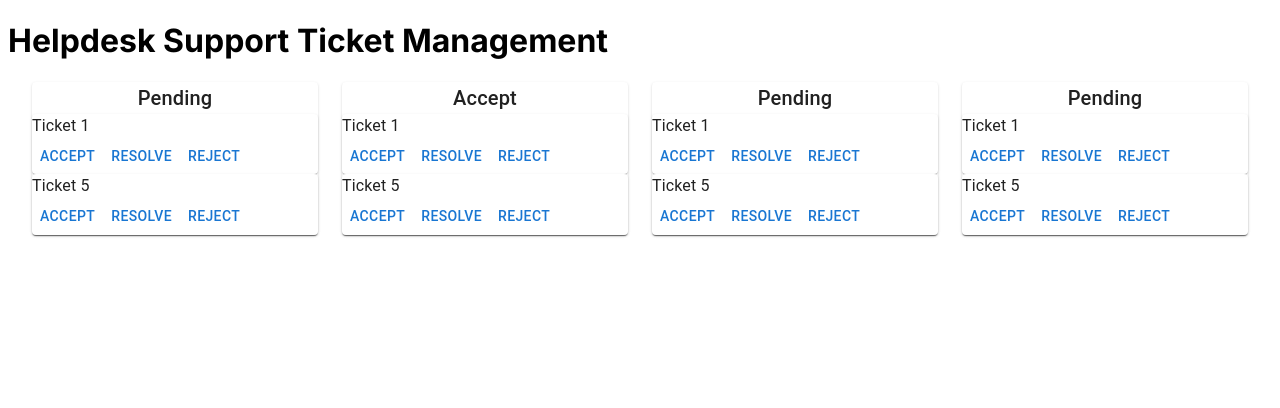
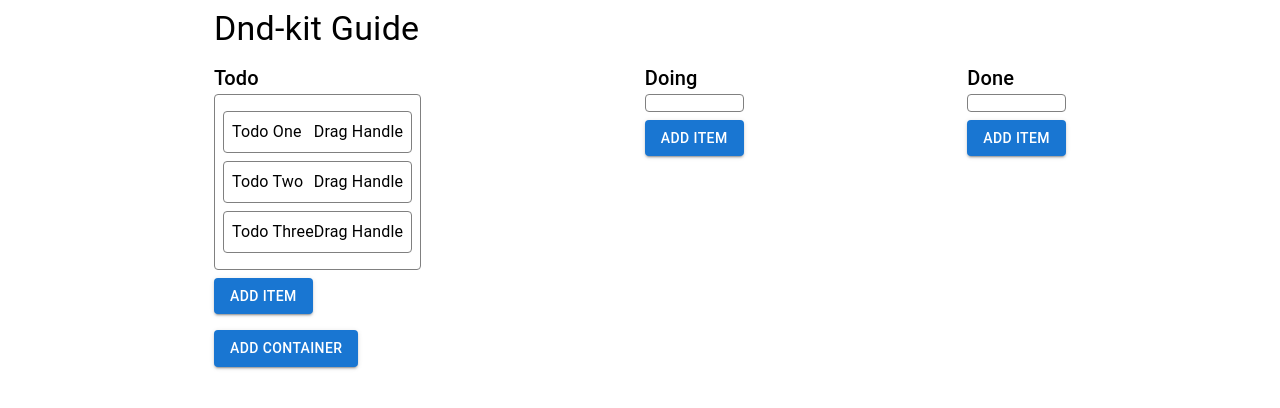
Before and after one commit to Tezigudo/ticket-helpdesk, a Next.js app: page / in a window 1280 px wide. Shown: the top 408 px of the page. Built offline with nearby package versions, Linux system fonts and the light colour scheme.

Commit message:
add somehthing to implement more

```diff
--- a/package.json
+++ b/package.json
@@ -12,11 +12,13 @@
     "@emotion/react": "^11.11.4",
     "@emotion/styled": "^11.11.5",
     "@mui/material": "^5.15.15",
+    "@mui/styles": "^5.15.15",
     "@prisma/client": "^5.12.1",
     "axios": "^1.6.8",
     "next": "14.1.4",
     "prisma": "^5.12.1",
     "react": "^18",
+    "react-beautiful-dnd": "^13.1.1",
     "react-dom": "^18"
   },
   "devDependencies": {
--- a/src/components/Board.tsx
+++ b/src/components/Board.tsx
@@ -26,6 +26,32 @@ const KanbanBoard: React.FC<KanbanBoardProps> = ({ tickets }) => {
     <Container maxWidth="xl">
       <Grid container spacing={3}>
         <Grid item xs={3}>
+          <Paper elevation={10}>
+            <Typography variant="h6" align="center">Pending</Typography>
+            {pendingTickets.map(ticket => (
+              <Paper key={ticket.id}>
+                <Typography>{ticket.title}</Typography>
+                <Button onClick={() => handleUpdateTicket(ticket.id, 'accepted')}>Accept</Button>
+                <Button onClick={() => handleUpdateTicket(ticket.id, 'resolved')}>Resolve</Button>
+                <Button onClick={() => handleUpdateTicket(ticket.id, 'rejected')}>Reject</Button>
+              </Paper>
+            ))}
+          </Paper>
+        </Grid>
+        {/* <Grid item xs={3}>
+          <Paper>
+            <Typography variant="h6" align="center">Accept</Typography>
+            {pendingTickets.map(ticket => (
+              <Paper key={ticket.id}>
+                <Typography>{ticket.title}</Typography>
+                <Button onClick={() => handleUpdateTicket(ticket.id, 'accepted')}>Accept</Button>
+                <Button onClick={() => handleUpdateTicket(ticket.id, 'resolved')}>Resolve</Button>
+                <Button onClick={() => handleUpdateTicket(ticket.id, 'rejected')}>Reject</Button>
+              </Paper>
+            ))}
+          </Paper>
+        </Grid> */}
+        {/* <Grid item xs={3}>
           <Paper>
             <Typography variant="h6" align="center">Pending</Typography>
             {pendingTickets.map(ticket => (
@@ -37,21 +63,8 @@ const KanbanBoard: React.FC<KanbanBoardProps> = ({ tickets }) => {
               </Paper>
             ))}
           </Paper>
-        </Grid>
-        <Grid item xs={3}>
-          <Paper>
-            <Typography variant="h6" align="center">Accept</Typography>
-            {pendingTickets.map(ticket => (
-              <Paper key={ticket.id}>
-                <Typography>{ticket.title}</Typography>
-                <Button onClick={() => handleUpdateTicket(ticket.id, 'accepted')}>Accept</Button>
-                <Button onClick={() => handleUpdateTicket(ticket.id, 'resolved')}>Resolve</Button>
-                <Button onClick={() => handleUpdateTicket(ticket.id, 'rejected')}>Reject</Button>
-              </Paper>
-            ))}
-          </Paper>
-        </Grid>
-        <Grid item xs={3}>
+        </Grid> */}
+        {/* <Grid item xs={3}>
           <Paper>
             <Typography variant="h6" align="center">Pending</Typography>
             {pendingTickets.map(ticket => (
@@ -63,21 +76,7 @@ const KanbanBoard: React.FC<KanbanBoardProps> = ({ tickets }) => {
               </Paper>
             ))}
           </Paper>
-        </Grid>
-        <Grid item xs={3}>
-          <Paper>
-            <Typography variant="h6" align="center">Pending</Typography>
-            {pendingTickets.map(ticket => (
-              <Paper key={ticket.id}>
-                <Typography>{ticket.title}</Typography>
-                <Button onClick={() => handleUpdateTicket(ticket.id, 'accepted')}>Accept</Button>
-                <Button onClick={() => handleUpdateTicket(ticket.id, 'resolved')}>Resolve</Button>
-                <Button onClick={() => handleUpdateTicket(ticket.id, 'rejected')}>Reject</Button>
-              </Paper>
-            ))}
-          </Paper>
-        </Grid>
-        {/* Repeat the above structure for 'accepted', 'resolved', and 'rejected' columns */}
+        </Grid> */}
       </Grid>
     </Container>
   );
--- /dev/null
+++ b/src/components/sth.tsx
@@ -0,0 +1,95 @@
+import React, { useState } from 'react';
+import { DragDropContext, Droppable, Draggable, DropResult, DraggableProvided, DraggableStateSnapshot, DroppableProvided, DroppableStateSnapshot } from 'react-beautiful-dnd';
+import { Box, Typography, Button, Container } from '@mui/material';
+
+interface TodoItemProps {
+  item: string;
+  index: number;
+}
+
+const TodoItem = ({ item, index }: TodoItemProps) => (
+  <Draggable draggableId={`${index}`} index={index}>
+    {(provided: DraggableProvided, snapshot: DraggableProvided) => (
+      <Box
+        ref={provided.innerRef}
+        {...provided.draggableProps}
+        {...provided.dragHandleProps}
+        sx={{
+          display: 'flex',
+          alignItems: 'center',
+          p: 1,
+          my: 1,
+          border: '1px solid grey',
+          borderRadius: 1,
+          backgroundColor: 'white',
+          opacity: snapshot.isDragging ? 0.5 : 1        }}
+      >
+        <Typography>{item}</Typography>
+        <Box flexGrow={1} />
+        <Typography>Drag Handle</Typography>
+      </Box>
+    )}
+  </Draggable>
+);
+
+interface TodoListProps {
+  title: string;
+  items: string[];
+}
+
+const TodoList = ({ title, items }: TodoListProps) => (
+  <Box>
+    <Typography variant="h6">{title}</Typography>
+    <Droppable droppableId={title} type="TODO">
+      {(provided: DraggableProvided, snapshot: DraggableProvided) => (
+        <Box
+          ref={provided.innerRef}
+          {...provided.droppableProps}
+          sx={{
+            backgroundColor: snapshot.isDraggingOver ? 'grey.200' : 'white',
+            p: 1,
+            border: '1px solid grey',
+            borderRadius: 1,
+          }}
+        >
+          {items.map((item, index) => (
+            <TodoItem key={index} item={item} index={index} />
+          ))}
+          {provided.placeholder}
+        </Box>
+      )}
+    </Droppable>
+    <Button variant="contained" sx={{ mt: 1 }}>
+      Add Item
+    </Button>
+  </Box>
+);
+
+const DndKitGuide = () => {
+  const [todos, setTodos] = useState(['Todo One', 'Todo Two', 'Todo Three']);
+
+  const onDragEnd = (result: DropResult) => {
+    // Handle drag and drop logic here
+    console.log(result);
+  };
+
+  return (
+    <DragDropContext onDragEnd={onDragEnd}>
+      <Container maxWidth="md">
+        <Typography variant="h4" gutterBottom>
+          Dnd-kit Guide
+        </Typography>
+        <Box sx={{ display: 'flex', justifyContent: 'space-between' }}>
+          <TodoList title="Todo" items={todos} />
+          <TodoList title="Doing" items={[]} />
+          <TodoList title="Done" items={[]} />
+        </Box>
+        <Button variant="contained" sx={{ mt: 2 }}>
+          Add Container
+        </Button>
+      </Container>
+    </DragDropContext>
+  );
+};
+
+export default DndKitGuide;
--- a/src/interfaces/Ticket.ts
+++ b/src/interfaces/Ticket.ts
@@ -1,8 +1,8 @@
 export interface ticket{
     id: number;
-    title?: string;
-    description?: string;
-    contactInfo?: string;
+    title: string;
+    description: string;
+    contactInfo: string;
     status: string;
     latestUpdateTimestamp?: Date;
     createdTimestamp?: Date;
--- a/src/pages/index.tsx
+++ b/src/pages/index.tsx
@@ -2,33 +2,33 @@ import React from 'react';
 import TicketForm from '../components/TicketForm';
 import KanbanBoard, { Ticket } from '@/components/Board';
 import { ticket } from '@/interfaces/Ticket';
-import { Inter } from 'next/font/google';
+import DndKitGuide from '@/components/sth';
 
-const inter = Inter({ subsets: ['latin'] });
 
 
 const Home: React.FC = () => {
-  const tickets: Ticket[] = [
-    // Sample ticket data
-    { id: 1, title: 'Ticket 1', status: 'pending' },
-    { id: 2, title: 'Ticket 2', status: 'accepted' },
-    { id: 3, title: 'Ticket 3', status: 'resolved' },
-    { id: 4, title: 'Ticket 4', status: 'rejected' },
-    { id: 5, title: 'Ticket 5', status: 'pending' },
-    { id: 6, title: 'Ticket 6', status: 'accepted' },
-    { id: 7, title: 'Ticket 7', status: 'resolved' },
-    { id: 8, title: 'Ticket 8', status: 'rejected' },
-  ];
+//   const tickets: Ticket[] = [
+//     // Sample ticket data
+//     { id: 1, title: 'Ticket 1', status: 'pending' },
+//     { id: 2, title: 'Ticket 2', status: 'accepted' },
+//     { id: 3, title: 'Ticket 3', status: 'resolved' },
+//     { id: 4, title: 'Ticket 4', status: 'rejected' },
+//     { id: 5, title: 'Ticket 5', status: 'pending' },
+//     { id: 6, title: 'Ticket 6', status: 'accepted' },
+//     { id: 7, title: 'Ticket 7', status: 'resolved' },
+//     { id: 8, title: 'Ticket 8', status: 'rejected' },
+//   ];
 
   return (
-    <div className={`mx-auto max-w-7xl py-10 ${inter.className}`}>
-      <div className='flex items-center justify-between gap-y-2'>
-      <h1 className='text-grey-800 text-3xl font-bold'>Helpdesk Support Ticket Management</h1>
+    // <div className={`mx-auto max-w-7xl py-10 ${inter.className}`}>
+    //   <div className='flex items-center justify-between gap-y-2'>
+    //   <h1 className='text-grey-800 text-3xl font-bold'>Helpdesk Support Ticket Management</h1>
 
-      </div>
-      {/* <TicketForm /> */}
-      <KanbanBoard tickets={tickets}/>
-    </div>
+    //   </div>
+      // {/* <TicketForm /> */}
+      // <KanbanBoard tickets={tickets}/>
+    // </div>
+    <DndKitGuide/>
   );
 };
 
```
Also changed, not shown: src/components/TicketCard.tsx (added, +7 -0 lines), 1 other file (tests, documents, lock files or other folders).
